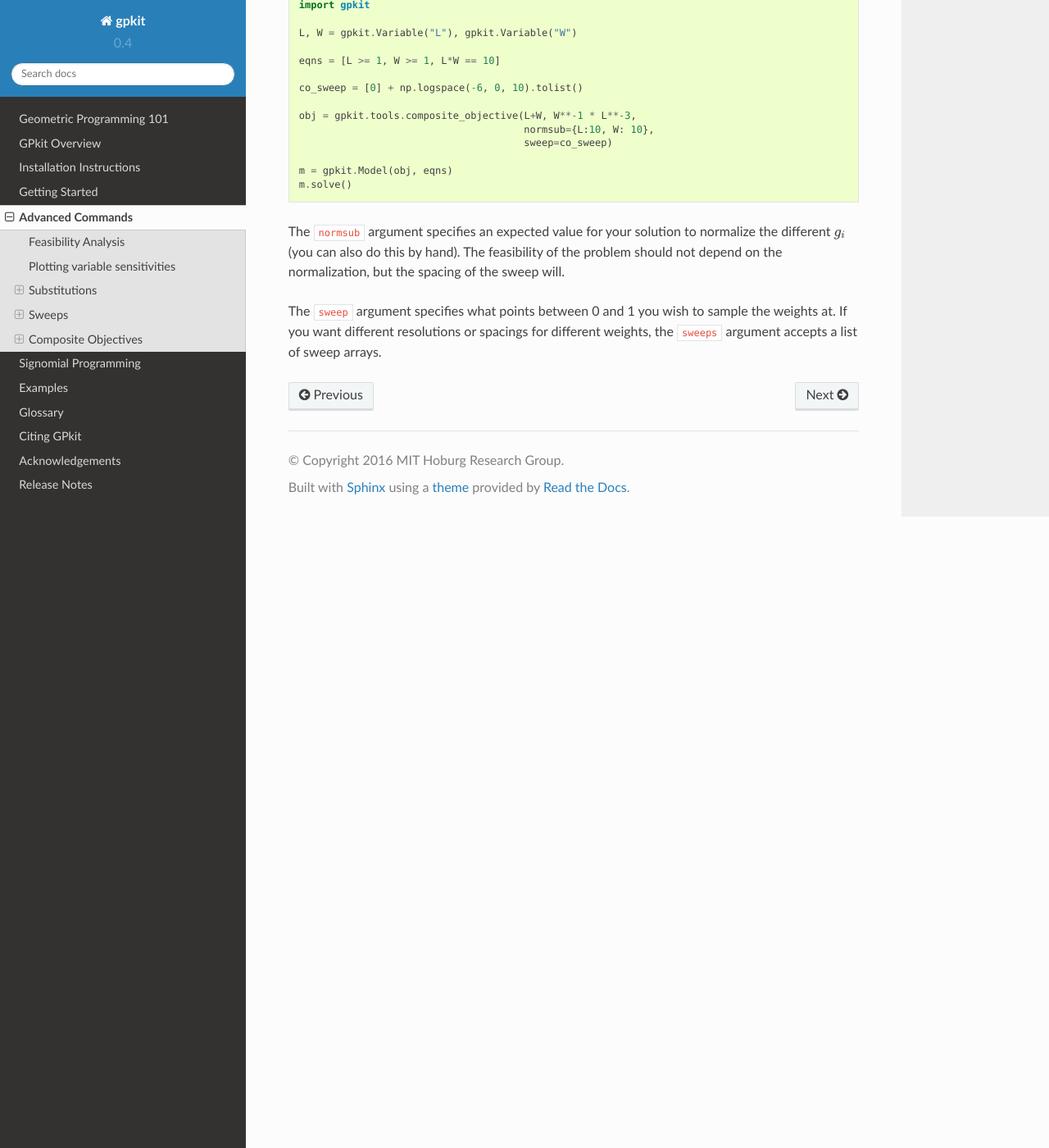
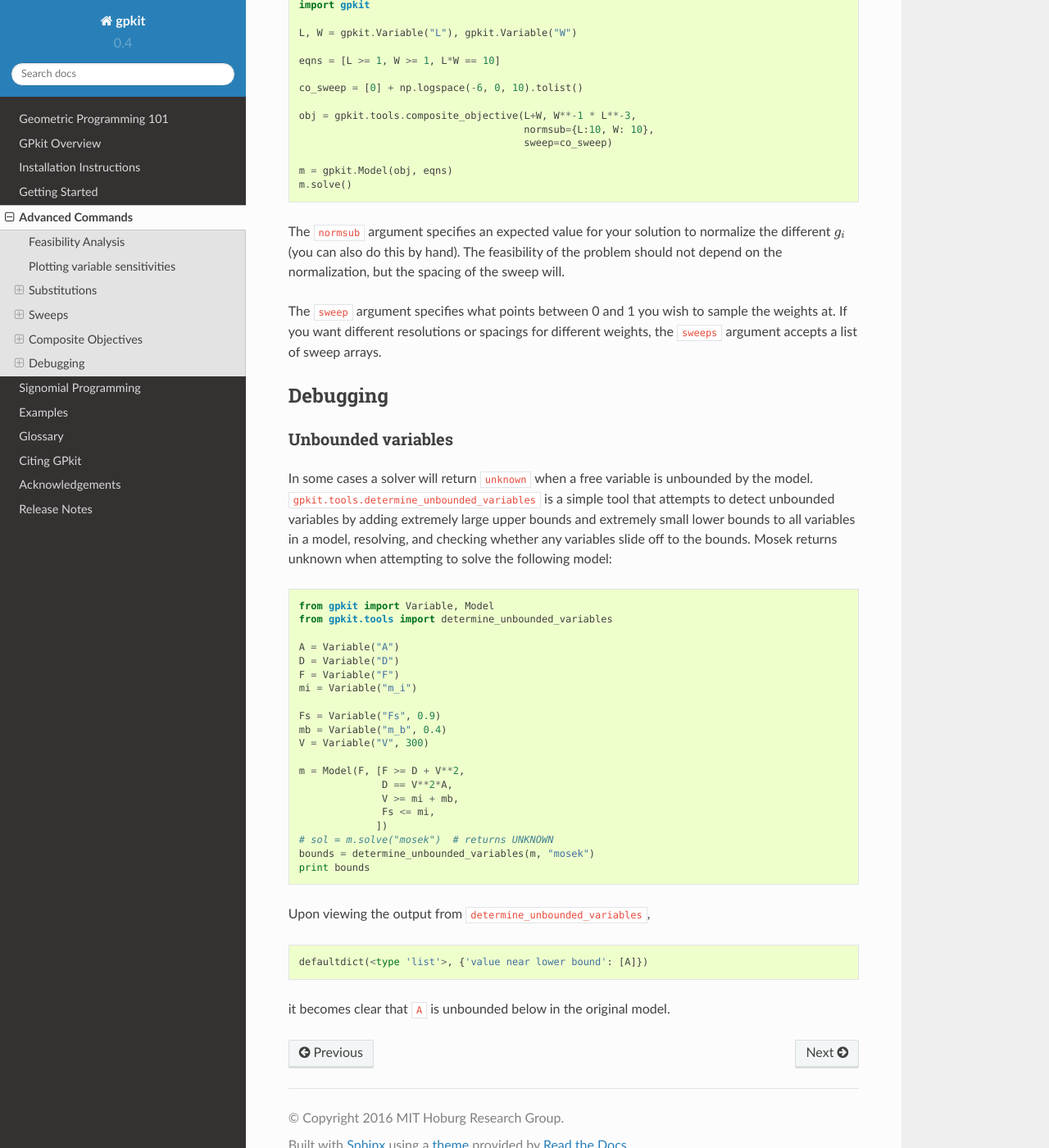
Before and after one commit to convexengineering/gpkit, a Sphinx documentation site: the page built from docs/source/advancedcommands.rst, in a window 1280 px wide and 1400 px high, scrolled down 5505 px. Shown: the whole window at 82% size. Built offline with Sphinx 7.4.7 and the Read the Docs theme 2.0.0, drawn with Linux system fonts in a browser that asks for light colours.

Commit message:
add determine_unbounded_variables to readthedocs

```diff
--- a/docs/source/advancedcommands.rst
+++ b/docs/source/advancedcommands.rst
@@ -233,3 +233,24 @@
 The ``normsub`` argument specifies an expected value for your solution to normalize the different :math:`g_i` (you can also do this by hand). The feasibility of the problem should not depend on the normalization, but the spacing of the sweep will.
 
 The ``sweep`` argument specifies what points between 0 and 1 you wish to sample the weights at. If you want different resolutions or spacings for different weights, the ``sweeps`` argument accepts a list of sweep arrays.
+
+
+Debugging
+=========
+
+Unbounded variables
+-------------------
+In some cases a solver will return ``unknown`` when a free variable is
+unbounded by the model. ``gpkit.tools.determine_unbounded_variables`` is a
+simple tool that attempts to detect unbounded variables by adding extremely
+large upper bounds and extremely small lower bounds to all variables in a model,
+resolving, and checking whether any variables slide off to the bounds.
+Mosek returns unknown when attempting to solve the following model:
+
+.. literalinclude:: examples/unbounded.py
+
+Upon viewing the output from ``determine_unbounded_variables``,
+
+.. literalinclude:: examples/unbounded_output.txt
+
+it becomes clear that ``A`` is unbounded below in the original model.
--- /dev/null
+++ b/docs/source/examples/unbounded.py
@@ -0,0 +1,20 @@
+from gpkit import Variable, Model
+from gpkit.tools import determine_unbounded_variables
+
+A = Variable("A")
+D = Variable("D")
+F = Variable("F")
+mi = Variable("m_i")
+
+Fs = Variable("Fs", 0.9)
+mb = Variable("m_b", 0.4)
+V = Variable("V", 300)
+
+m = Model(F, [F >= D + V**2,
+              D == V**2*A,
+              V >= mi + mb,
+              Fs <= mi,
+             ])
+# sol = m.solve("mosek")  # returns UNKNOWN
+bounds = determine_unbounded_variables(m, "mosek")
+print bounds
--- /dev/null
+++ b/docs/source/examples/unbounded_output.txt
@@ -0,0 +1 @@
+defaultdict(<type 'list'>, {'value near lower bound': [A]})
```
Also changed, not shown: 1 other file.
